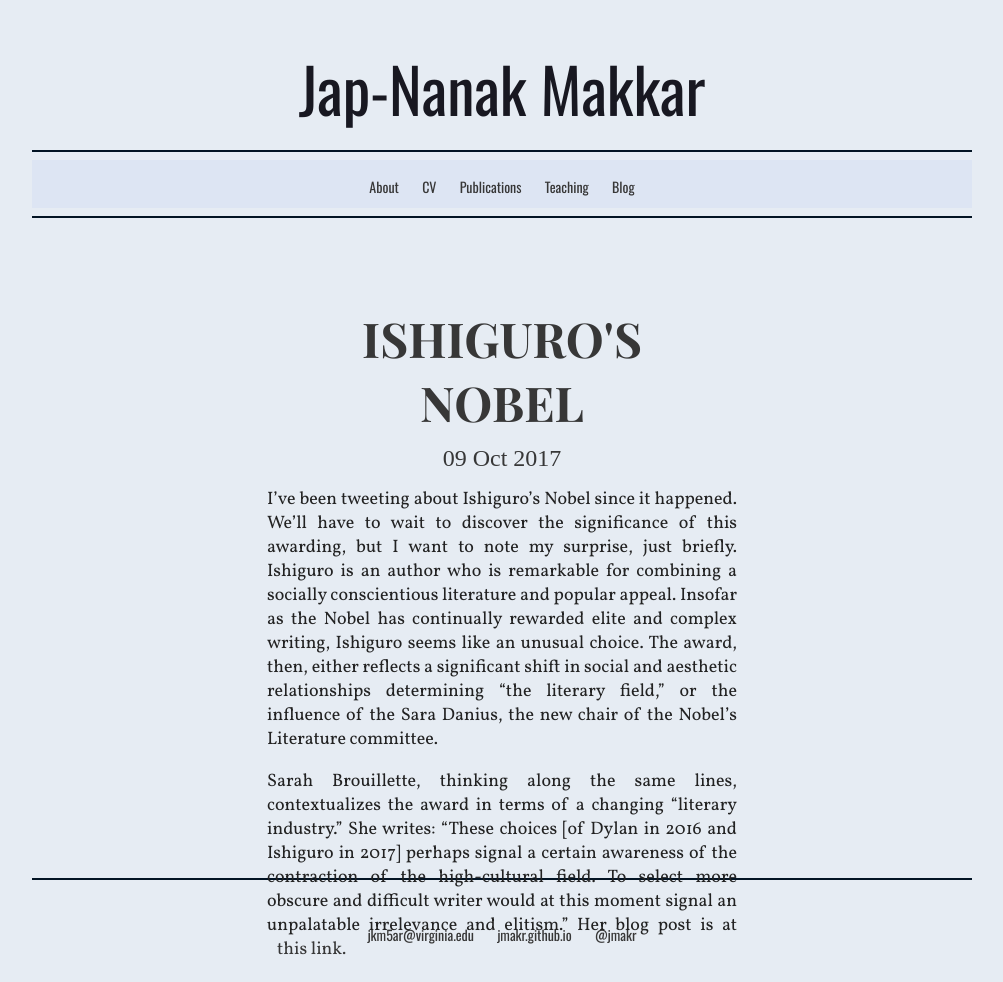
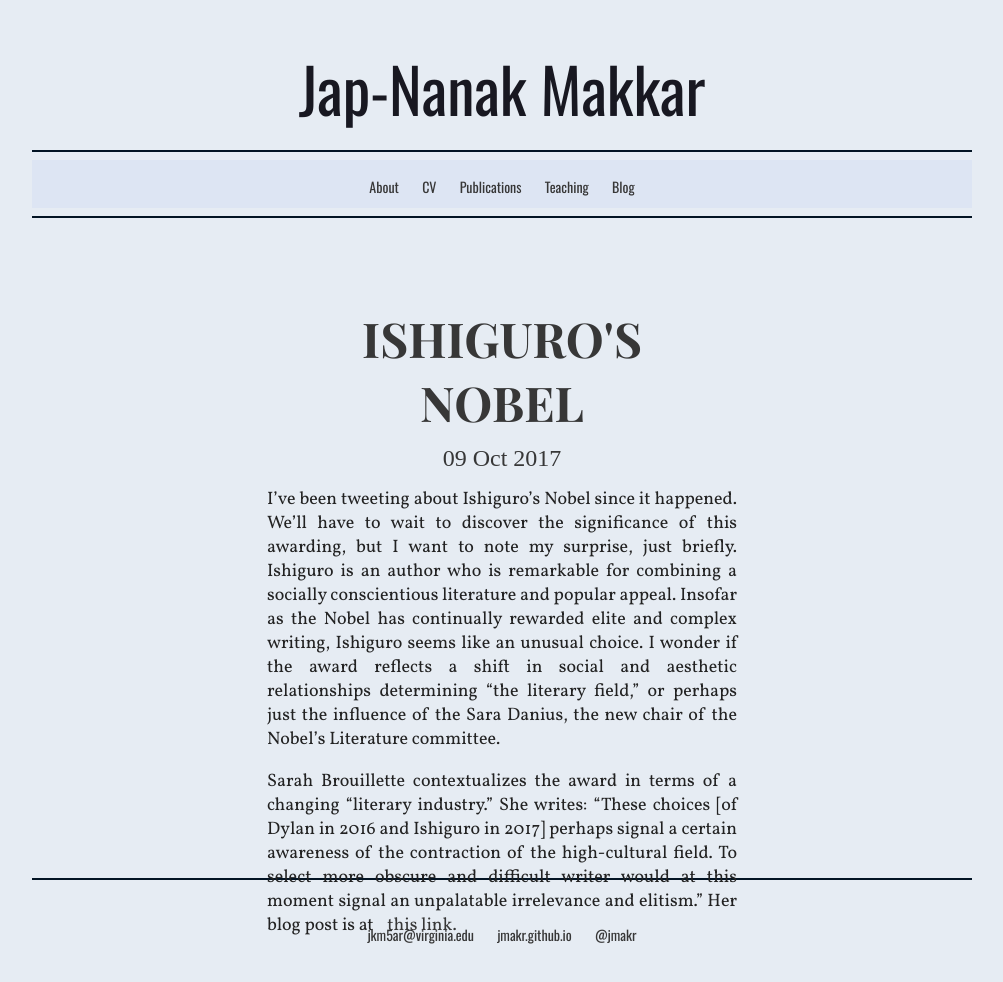
Before and after one commit to jmakr/jmakr.github.io, a Jekyll site: the page built from _posts/2017-10-09-Ishiguros-Nobel.md, in a window 1280 px wide. Shown: the whole page, without its empty margins (138-1141 px from the left). Built offline with Jekyll 4.4.1, drawn with Linux system fonts in a browser that asks for light colours; some web fonts are replaced.

Commit message:
Update 2017-10-09-Ishiguros-Nobel.md

```diff
--- a/_posts/2017-10-09-Ishiguros-Nobel.md
+++ b/_posts/2017-10-09-Ishiguros-Nobel.md
@@ -4,6 +4,6 @@ title: "ISHIGURO'S NOBEL"
 date: 2017-10-09
 ---
 
-I've been tweeting about Ishiguro's Nobel since it happened. We'll have to wait to discover the significance of this awarding, but I want to note my surprise, just briefly. Ishiguro is an author who is remarkable for combining a socially conscientious literature and popular appeal. Insofar as the Nobel has continually rewarded elite and complex writing, Ishiguro seems like an unusual choice. The award, then, either reflects a significant shift in social and aesthetic relationships determining "the literary field," or the influence of the Sara Danius, the new chair of the Nobel's Literature committee.
+I've been tweeting about Ishiguro's Nobel since it happened. We'll have to wait to discover the significance of this awarding, but I want to note my surprise, just briefly. Ishiguro is an author who is remarkable for combining a socially conscientious literature and popular appeal. Insofar as the Nobel has continually rewarded elite and complex writing, Ishiguro seems like an unusual choice. I wonder if the award reflects a  shift in social and aesthetic relationships determining "the literary field," or perhaps just the influence of the Sara Danius, the new chair of the Nobel's Literature committee.
 
-Sarah Brouillette, thinking along the same lines, contextualizes the award in terms of a changing "literary industry." She writes: "These choices [of Dylan in 2016 and Ishiguro in 2017] perhaps signal a certain awareness of the contraction of the high-cultural field. To select more obscure and difficult writer would at this moment signal an unpalatable irrelevance and elitism." Her blog post is at [this link.](https://www.versobooks.com/blogs/3430-tragedy-mistaken-for-management-theory-on-kazuo-ishiguro-and-the-nobel-prize-in-literature)
+Sarah Brouillette contextualizes the award in terms of a changing "literary industry." She writes: "These choices [of Dylan in 2016 and Ishiguro in 2017] perhaps signal a certain awareness of the contraction of the high-cultural field. To select more obscure and difficult writer would at this moment signal an unpalatable irrelevance and elitism." Her blog post is at [this link.](https://www.versobooks.com/blogs/3430-tragedy-mistaken-for-management-theory-on-kazuo-ishiguro-and-the-nobel-prize-in-literature)
```
